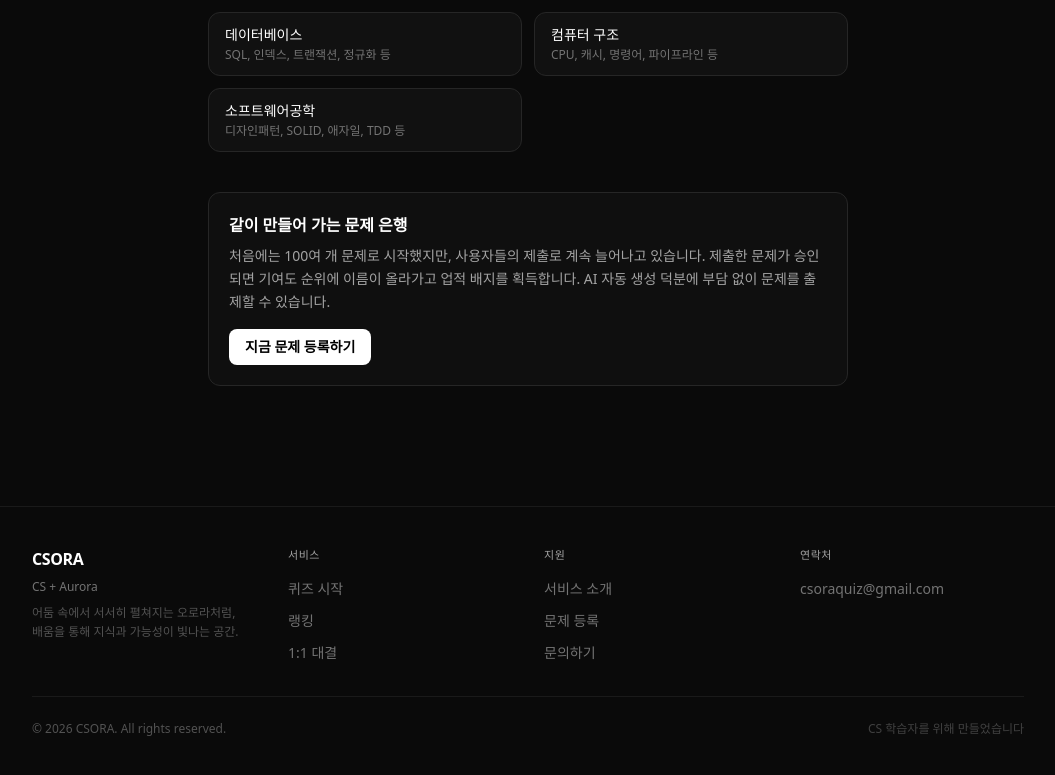
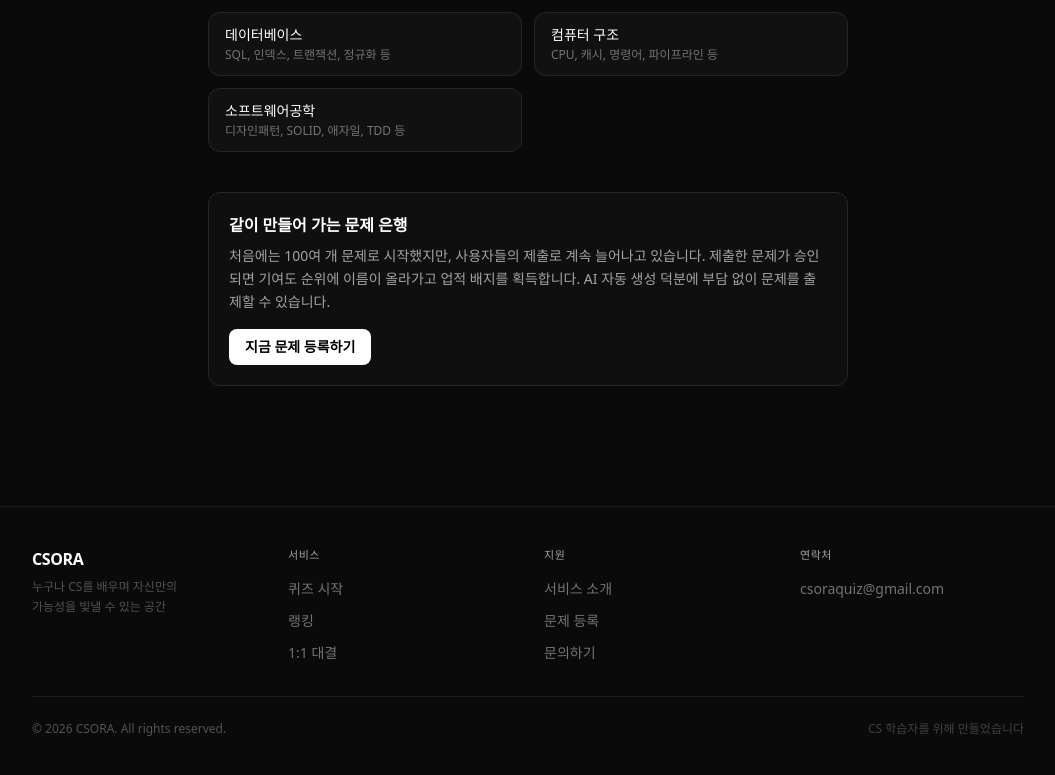
Before and after one commit to Kim-sangjae/cs-quiz, a Next.js app: page /about in a window 1280 px wide. Shown: the part 1383-2158 px from the top of the page, without its empty margins (112-1167 px from the left). Built offline with nearby package versions, Linux system fonts and the light colour scheme; no server answers.

Commit message:
fix: 푸터 브랜드 문구 간결하게 수정
Co-Authored-By: Claude Sonnet 4.6 <noreply@anthropic.com>

```diff
--- a/src/components/Footer.tsx
+++ b/src/components/Footer.tsx
@@ -7,12 +7,8 @@ export default function Footer() {
         <div className="grid grid-cols-2 md:grid-cols-4 gap-8 mb-8">
           <div className="col-span-2 md:col-span-1">
             <p className="text-white font-bold text-base tracking-tight mb-1.5">CSORA</p>
-            <p className="text-neutral-500 text-xs leading-relaxed">
-              CS + Aurora
-            </p>
-            <p className="text-neutral-600 text-xs leading-relaxed mt-1.5">
-              어둠 속에서 서서히 펼쳐지는 오로라처럼,<br />
-              배움을 통해 지식과 가능성이 빛나는 공간.
+            <p className="text-neutral-600 text-xs leading-relaxed">
+              누구나 CS를 배우며 자신만의<br />가능성을 빛낼 수 있는 공간
             </p>
           </div>
 
```
